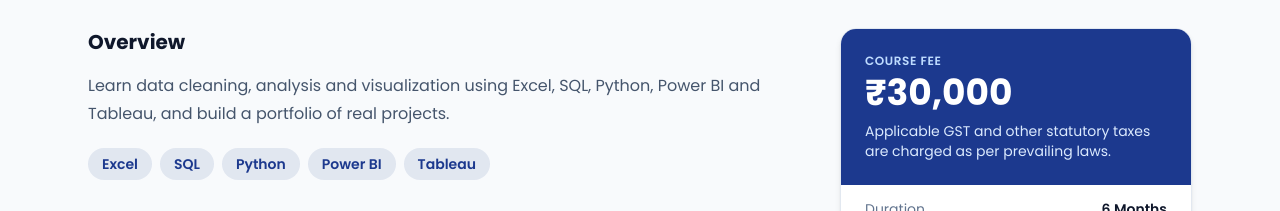
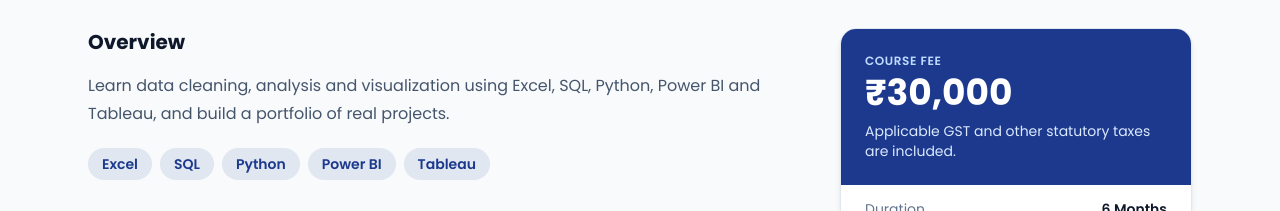
Before and after one commit to BinaryCubit/anutattva, a Next.js app: page /online-courses in a window 1280 px wide. Shown: the part 1040-1251 px from the top of the page. Built offline with nearby package versions, Linux system fonts and the light colour scheme.

Commit message:
Update CourseViews.tsx

```diff
--- a/components/course/CourseViews.tsx
+++ b/components/course/CourseViews.tsx
@@ -200,7 +200,7 @@ export function CourseDetail({ course, email }: { course: Course; email: string
               <p className="text-xs font-semibold uppercase tracking-wider text-blue-200">Course fee</p>
               <p className="mt-1 text-4xl font-bold">{formatFee(course.fee)}</p>
               <p className="mt-2 text-sm text-blue-100">
-                Applicable GST and other statutory taxes are charged as per prevailing laws.
+                Applicable GST and other statutory taxes are included.
               </p>
             </div>
 
```
